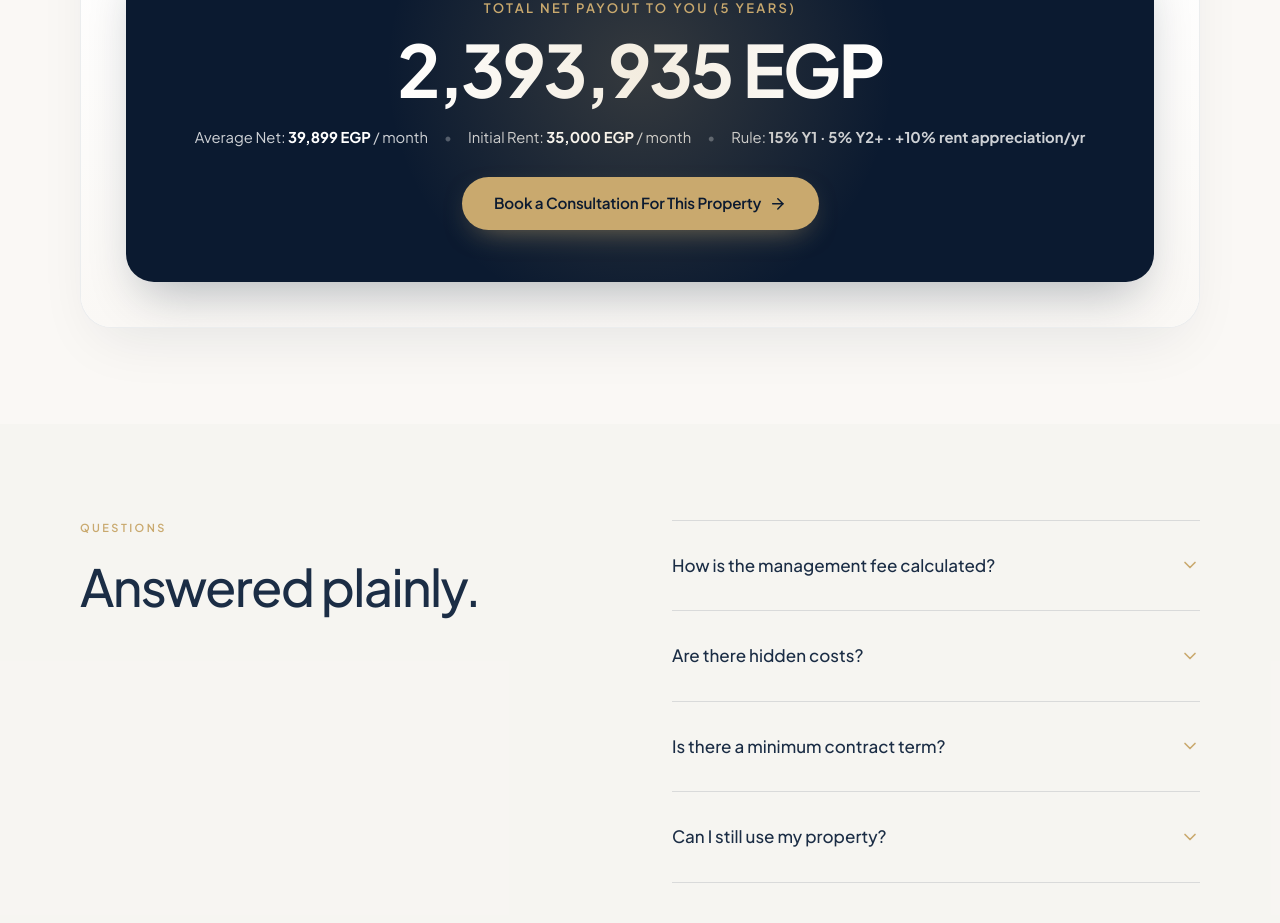
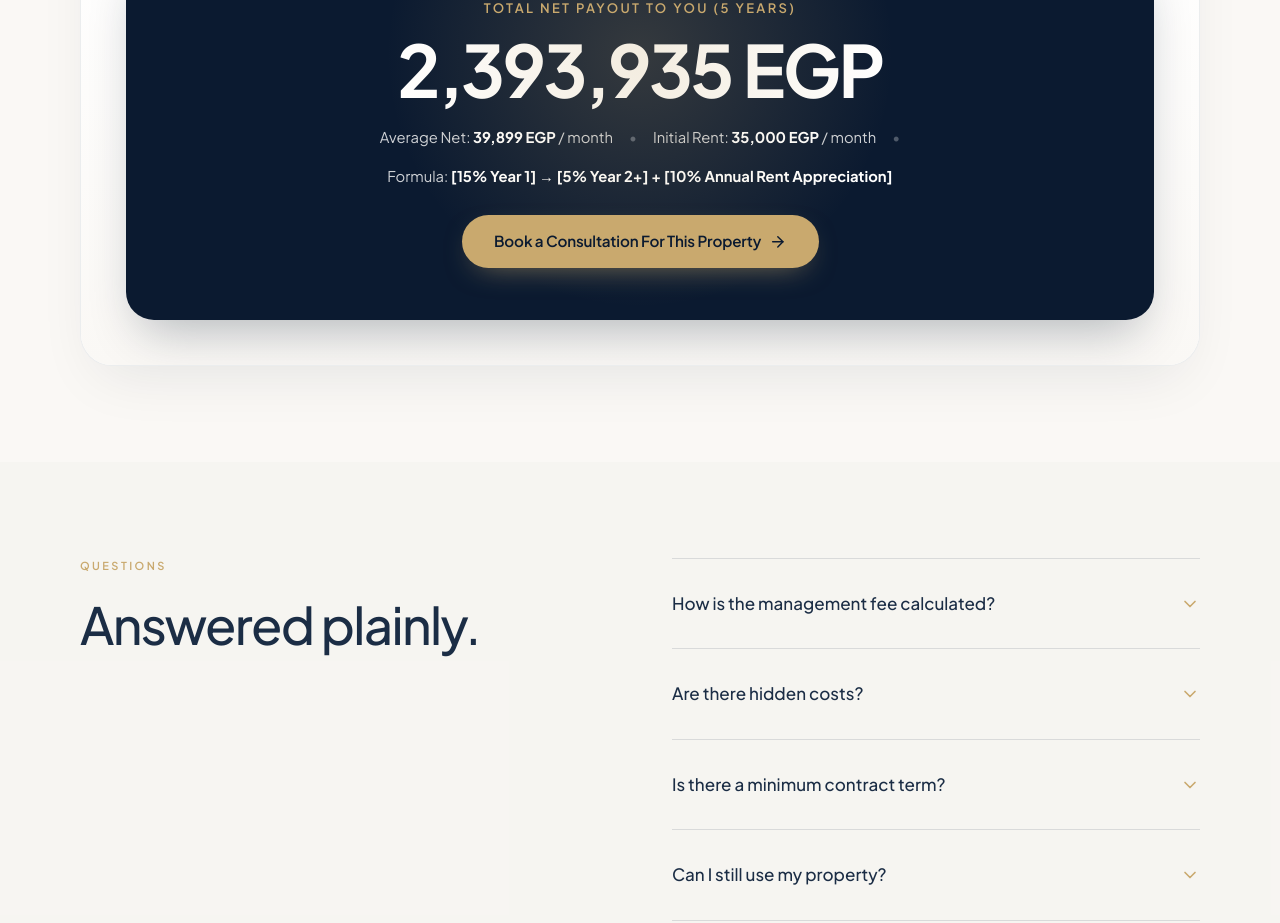
Before and after one commit to dotstorydot-gif/agarli-web, a Next.js app: page /pricing in a window 1280 px wide. Shown: the part 1880-2803 px from the top of the page. Built offline with nearby package versions, Linux system fonts and the light colour scheme.

Commit message:
Format rule with brackets and formula tags to eliminate decimal dot confusion

```diff
--- a/components/pricing/IncomeCalculator.tsx
+++ b/components/pricing/IncomeCalculator.tsx
@@ -410,7 +410,7 @@ export default function IncomeCalculator({ config }: Props) {
                 </span>
                 <span style={{ opacity: 0.35 }}>•</span>
                 <span>
-                  Rule: <strong>15% Y1 · 5% Y2+ · +10% rent appreciation/yr</strong>
+                  Formula: <strong style={{ color: '#ffffff' }}>[15% Year 1] → [5% Year 2+] + [10% Annual Rent Appreciation]</strong>
                 </span>
               </div>
 
@@ -467,19 +467,32 @@ export default function IncomeCalculator({ config }: Props) {
                   </span>
                 </div>
 
+                {/* Clear bracketed formula tags - zero decimal confusion */}
                 <div
                   style={{
-                    background: 'rgba(201,169,110,0.12)',
-                    border: '1px solid rgba(201,169,110,0.3)',
+                    background: 'rgba(201,169,110,0.1)',
+                    border: '1px solid rgba(201,169,110,0.25)',
                     borderRadius: '0.75rem',
-                    padding: '0.625rem 0.875rem',
-                    fontSize: '0.75rem',
-                    color: '#DFCA9E',
+                    padding: '0.7rem 0.75rem',
                     textAlign: 'center',
-                    lineHeight: 1.4,
                   }}
                 >
-                  Agarli Advantage: <strong style={{ color: '#ffffff' }}>15% Y1 · 5% Y2+ · +10% rent appreciation/yr</strong>
+                  <div style={{ fontSize: '0.6875rem', fontWeight: 700, color: '#C9A96E', textTransform: 'uppercase', letterSpacing: '0.08em', marginBottom: '0.4rem' }}>
+                    Agarli Advantage Formula
+                  </div>
+                  <div style={{ display: 'flex', justifyContent: 'center', alignItems: 'center', gap: '0.35rem', flexWrap: 'wrap', fontSize: '0.75rem', fontWeight: 700 }}>
+                    <span style={{ background: 'rgba(255,255,255,0.1)', color: '#ffffff', padding: '0.2rem 0.45rem', borderRadius: '0.375rem', border: '1px solid rgba(255,255,255,0.15)' }}>
+                      [15% Year 1]
+                    </span>
+                    <span style={{ color: '#C9A96E', fontSize: '0.8rem' }}>→</span>
+                    <span style={{ background: 'rgba(255,255,255,0.1)', color: '#ffffff', padding: '0.2rem 0.45rem', borderRadius: '0.375rem', border: '1px solid rgba(255,255,255,0.15)' }}>
+                      [5% Year 2+]
+                    </span>
+                    <span style={{ color: '#C9A96E', fontSize: '0.8rem' }}>+</span>
+                    <span style={{ background: 'rgba(201,169,110,0.2)', color: '#DFCA9E', padding: '0.2rem 0.45rem', borderRadius: '0.375rem', border: '1px solid rgba(201,169,110,0.35)' }}>
+                      [+10% Appreciation/yr]
+                    </span>
+                  </div>
                 </div>
               </div>
 
```
